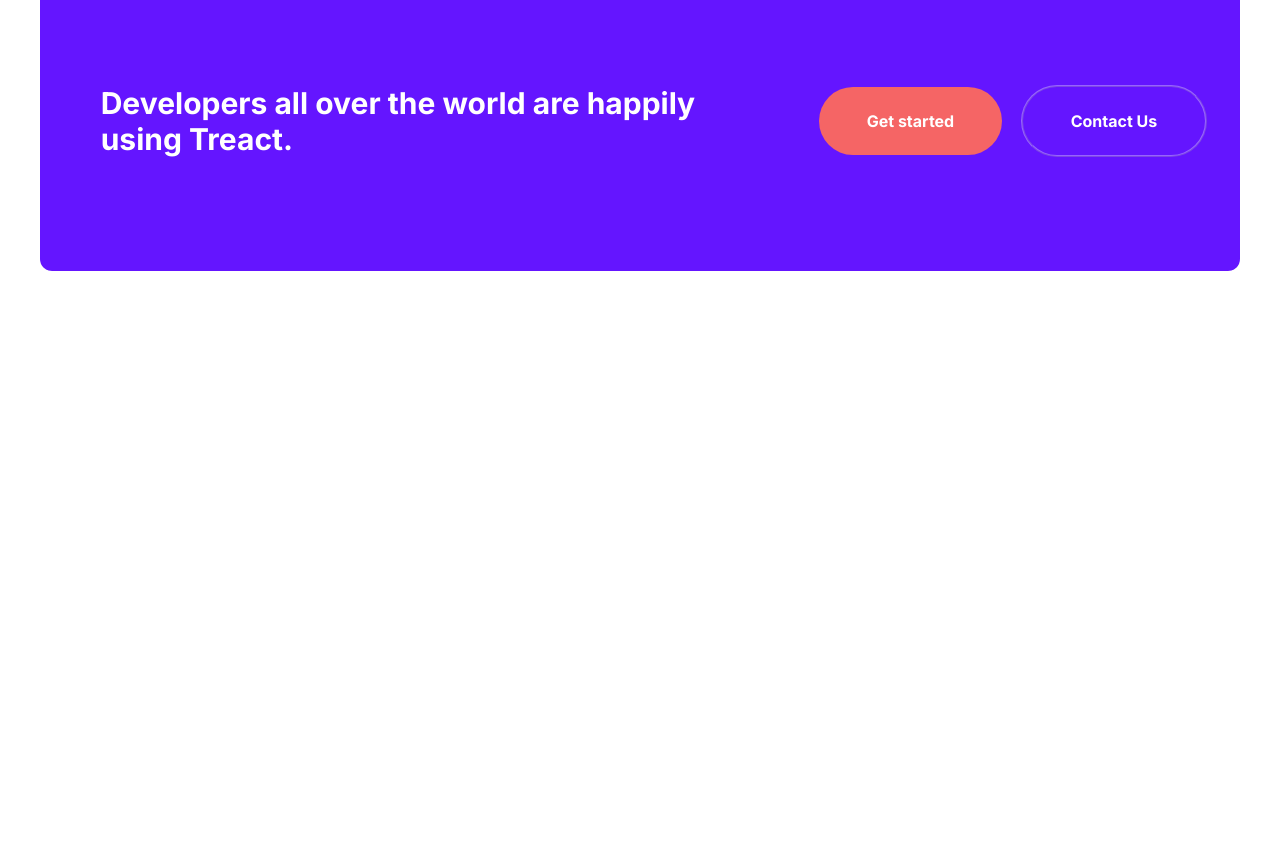
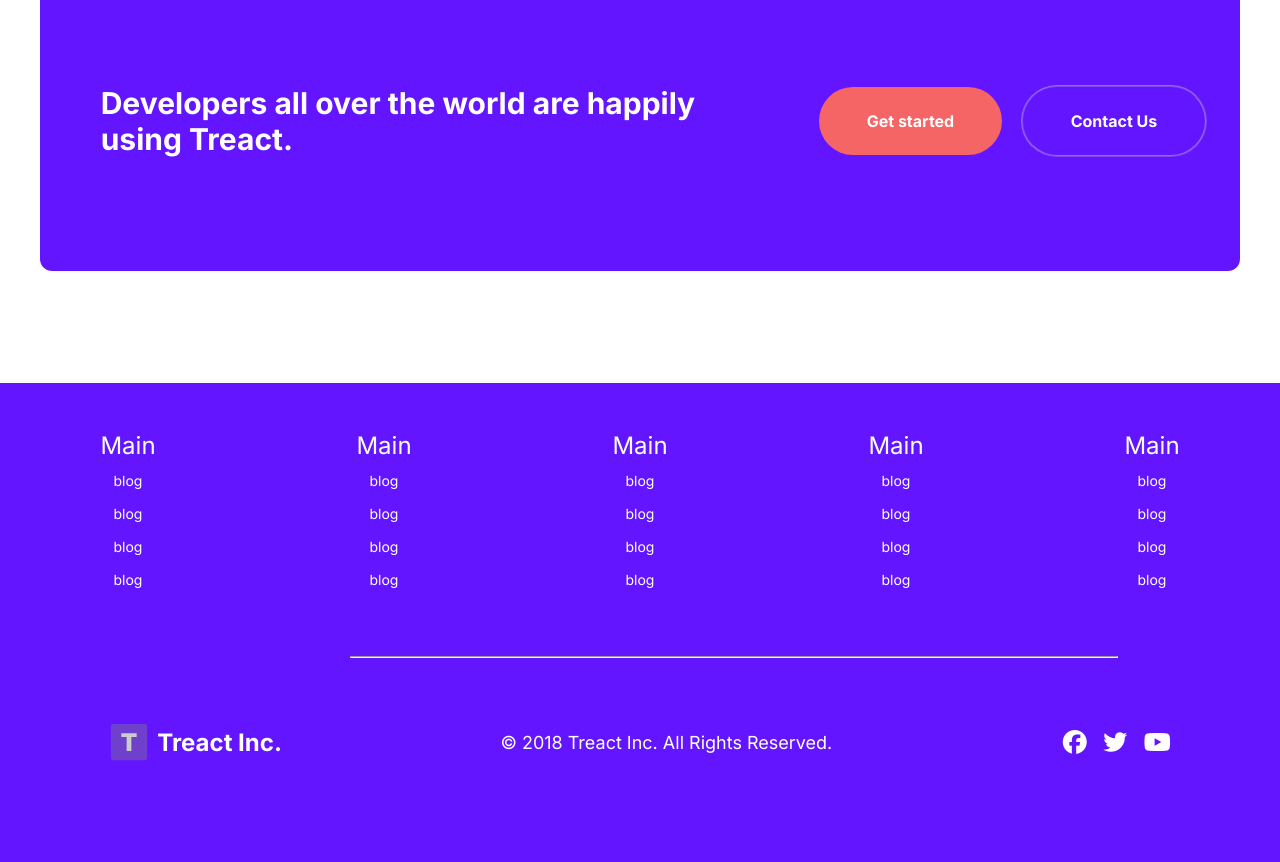
Before and after one commit to KarlErikToom/selfmade, a plain HTML site: page index.html in a window 1280 px wide. Shown: the part 5319-6181 px from the top of the page. Before the commit the page ends 5702 px from the top, so only its background shows below. Drawn offline with Linux system fonts and the light colour scheme.

Commit message:
added footer

```diff
--- a/index.html
+++ b/index.html
@@ -74,6 +74,8 @@
       </section>
 
       <section id="features">
+
+
           <div class="features__container">
             <div class="features__container--wrapper">
               <div class="row">
@@ -199,6 +201,7 @@
               </div>
             </div>
           </div>
+
       </section>
       <section>
         <div class="container quality__container">
@@ -507,5 +510,64 @@
       </section>
     </div>
   </body>
+  <footer>
+    <div class="links">
+      <ul class="footer__link--wrapper">
+        <span class="footer__span">Main</span>
 
+        <li class="footer__link--help"><a class="footer__link" href=""> blog</a></li>
+        <li class="footer__link--help"><a class="footer__link" href=""> blog</a></li>
+        <li class="footer__link--help"><a class="footer__link" href=""> blog</a></li>
+        <li class="footer__link--help"><a class="footer__link" href=""> blog</a></li>
+      </ul>
+      <ul class="footer__link--wrapper">
+        <span class="footer__span">Main</span>
+        <li class="footer__link--help"><a class="footer__link" href=""> blog</a></li>
+        <li class="footer__link--help"><a class="footer__link" href=""> blog</a></li>
+        <li class="footer__link--help"><a class="footer__link" href=""> blog</a></li>
+        <li class="footer__link--help"><a class="footer__link" href=""> blog</a></li>
+      </ul>
+      <ul class="footer__link--wrapper">
+        <span class="footer__span">Main</span>
+        <li class="footer__link--help"><a class="footer__link" href=""> blog</a></li>
+        <li class="footer__link--help"><a class="footer__link" href=""> blog</a></li>
+        <li class="footer__link--help"><a class="footer__link" href=""> blog</a></li>
+        <li class="footer__link--help"><a class="footer__link" href=""> blog</a></li>
+      </ul>
+      <ul class="footer__link--wrapper">
+        <span class="footer__span">Main</span>
+        <li class="footer__link--help"><a class="footer__link" href=""> blog</a></li>
+        <li class="footer__link--help"><a class="footer__link" href=""> blog</a></li>
+        <li class="footer__link--help"><a class="footer__link" href=""> blog</a></li>
+        <li class="footer__link--help"><a class="footer__link" href=""> blog</a></li>
+      </ul>
+      <ul class="footer__link--wrapper">
+        <span class="footer__span">Main</span>
+        <li class="footer__link--help"><a class="footer__link" href=""> blog</a></li>
+        <li class="footer__link--help"><a class="footer__link" href=""> blog</a></li>
+        <li class="footer__link--help"><a class="footer__link" href=""> blog</a></li>
+        <li class="footer__link--help"><a class="footer__link" href=""> blog</a></li>
+      </ul>
+     </div>
+      <hr class="footer__line">
+      <div class="footer__info">
+        <a class="nav__logo footer__logo" href="#">
+          <img
+            class="nav__logo--img footer__logo--img"
+            src="/assets/logo.svg"
+            alt=""
+          />Treact Inc.</a
+        >
+        <div class="footer__copyright">
+          © 2018 Treact Inc. All Rights Reserved.
+        </div>
+        <div class="footer__medias">
+          <a href=""><i class="fa-brands fa-facebook"></i></a>
+          <a href=""><i class="fa-brands fa-twitter"></i></a>
+          <a href=""><i class="fa-brands fa-youtube"></i></a>
+
+        </div>
+      </div>
+      </div>
+  </footer>
 </html>
--- a/styles.css
+++ b/styles.css
@@ -371,6 +371,7 @@
     font-weight: 600;
     opacity: 0.5;
     padding-right: 16px;
+    padding: ;
 }
 
 .steps__span{
@@ -763,3 +764,81 @@
     margin-left: 16px;
     padding-right: 20px;
 }
+
+
+
+/*FOOTER*/
+
+
+footer{
+    background-color: rgb(100 21 255);
+
+}
+
+.links{
+    display: flex;
+    flex-wrap:wrap;
+
+
+}
+
+.footer__link{
+    color: white;
+    font-weight: normal;
+    font-size: 14px;
+    padding-bottom: 4px;
+
+}
+
+.footer__link--wrapper{
+    display: flex;
+    flex-direction: column;
+    width: calc(100% /5);
+    align-items: center;
+    margin-top: 48px;
+
+}
+
+.footer__link--help{
+    margin-top: 12px;
+    display: flex;
+
+}
+
+.footer__span{
+    color: white;
+    font-size: 24px;
+}
+
+.footer__info{
+    display: flex;
+    justify-content: space-around;
+    align-items: center;
+    padding-bottom: 100px;
+}
+.footer__logo{
+    color: white;
+}
+.footer__logo--img{
+    filter: invert(0.2);
+}
+
+
+.footer__line{
+    width: 60%;
+    margin-top: 64px;
+    margin-bottom: 64px;
+    margin-left: 350px;
+    display: flex;
+}
+
+.footer__copyright{
+    color: white;
+    font-size: 18px;
+}
+
+.fa-brands{
+    color: white;
+    margin-left: 12px;
+
+}
```
Lines whose indentation alone changed are shown as unchanged.
